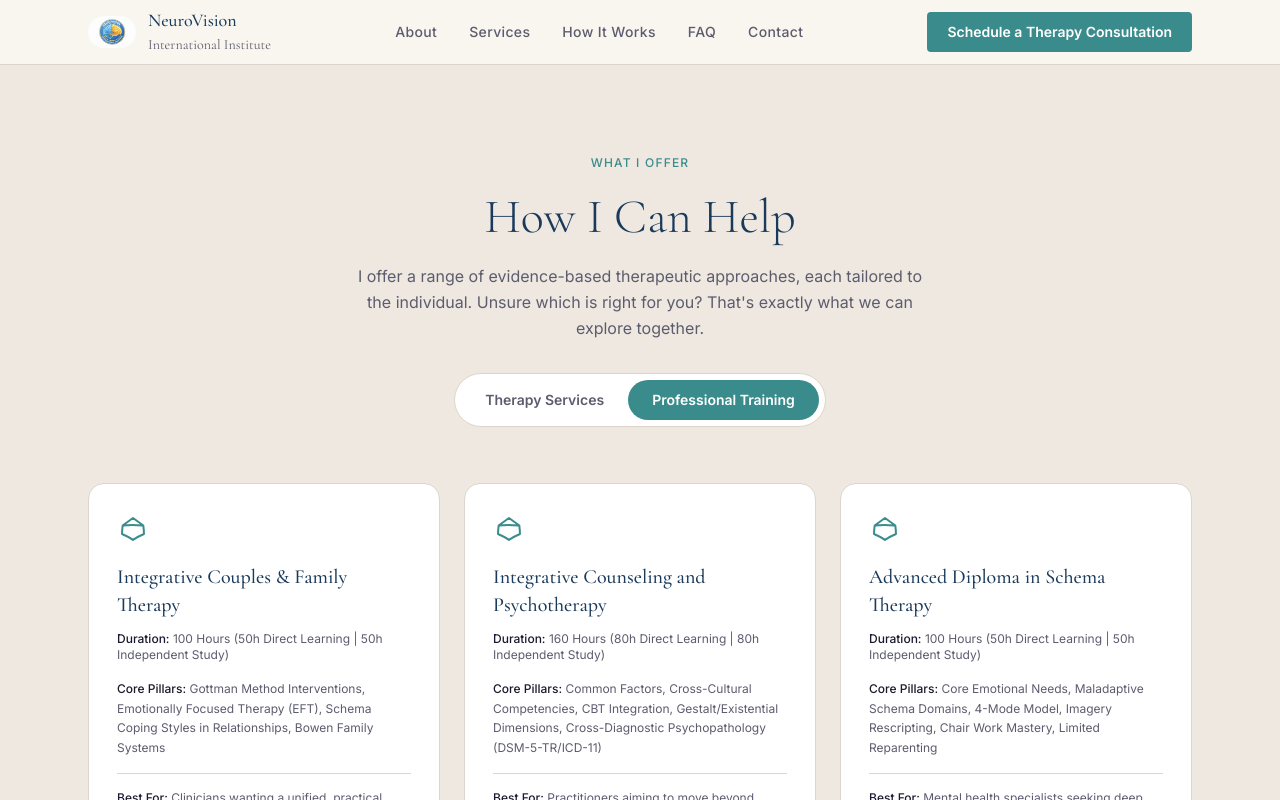
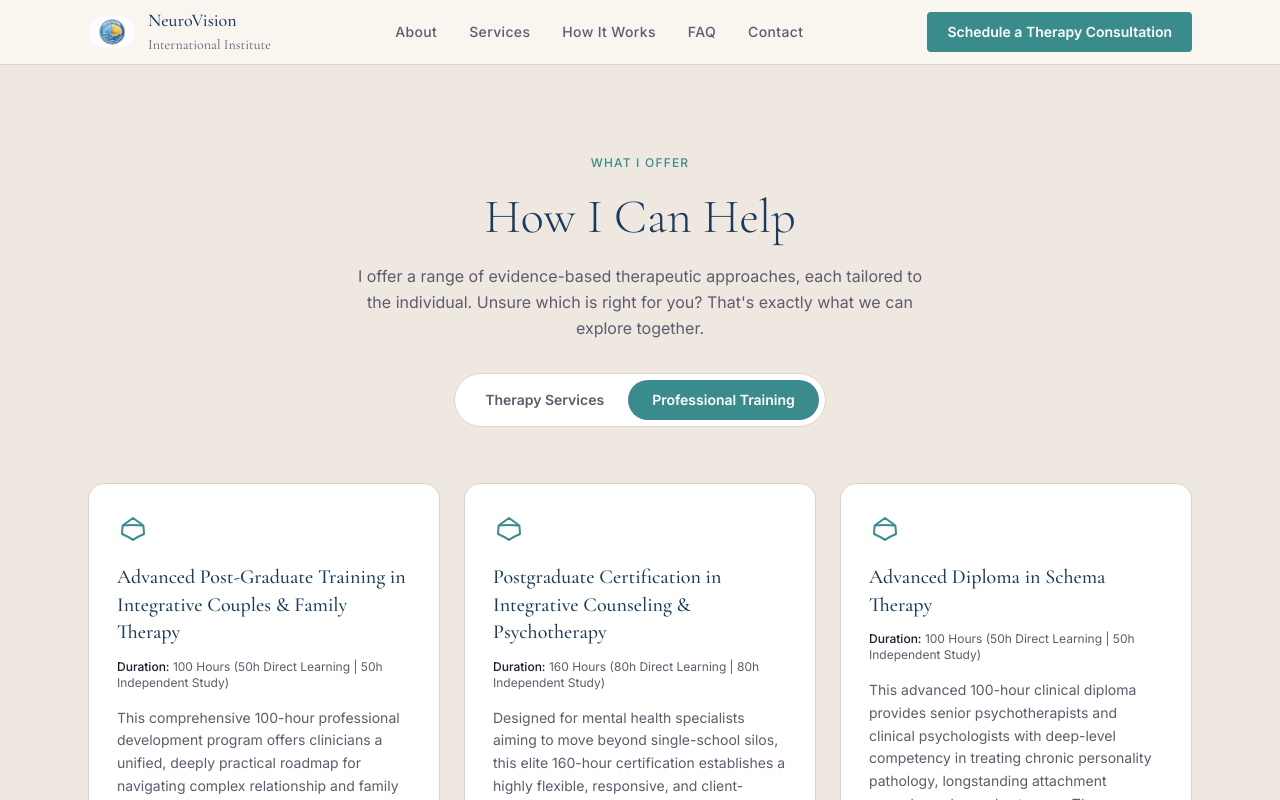
Before and after one commit to Lashalysses/therapy-site, a Next.js app: page / in a window 1280 px wide. Both pictures are taken after a click on the button "Professional Training". Shown: the part 1861-2661 px from the top of the page. Built offline with nearby package versions, Linux system fonts and the light colour scheme.

Commit message:
Update training card descriptions

```diff
--- a/src/components/Services.tsx
+++ b/src/components/Services.tsx
@@ -100,8 +100,10 @@ const trainingPrograms = [
         <path strokeLinecap="round" strokeLinejoin="round" d="M4.26 10.147a60.436 60.436 0 00-.491 6.347A48.627 48.627 0 0112 20.904a48.627 48.627 0 018.232-4.41 60.46 60.46 0 00-.491-6.347M4.26 10.147a59.872 59.872 0 0114.752 0M4.26 10.147L12 4.5l7.74 5.647" />
       </svg>
     ),
-    title: "Integrative Couples & Family Therapy",
+    title: "Advanced Post-Graduate Training in Integrative Couples & Family Therapy",
     duration: "100 Hours (50h Direct Learning | 50h Independent Study)",
+    description:
+      "This comprehensive 100-hour professional development program offers clinicians a unified, deeply practical roadmap for navigating complex relationship and family dynamics. The program begins with rigorous multi-systemic assessment, teaching intake processes using evidence-based tools like the Oral History Interview and Sound Relationship House scales. It weaves together the Gottman Method with Emotionally Focused Therapy (EFT), CBT for Couples, Bowenian family systems theory, and schema-focused approaches — enabling practitioners to restructure unhelpful cognitive patterns and guide couples from defensive gridlock into a shared, resilient life legacy.",
     pillars: [
       "Gottman Method Interventions",
       "Emotionally Focused Therapy (EFT)",
@@ -117,8 +119,10 @@ const trainingPrograms = [
         <path strokeLinecap="round" strokeLinejoin="round" d="M4.26 10.147a60.436 60.436 0 00-.491 6.347A48.627 48.627 0 0112 20.904a48.627 48.627 0 018.232-4.41 60.46 60.46 0 00-.491-6.347M4.26 10.147a59.872 59.872 0 0114.752 0M4.26 10.147L12 4.5l7.74 5.647" />
       </svg>
     ),
-    title: "Integrative Counseling and Psychotherapy",
+    title: "Postgraduate Certification in Integrative Counseling & Psychotherapy",
     duration: "160 Hours (80h Direct Learning | 80h Independent Study)",
+    description:
+      "Designed for mental health specialists aiming to move beyond single-school silos, this elite 160-hour certification establishes a highly flexible, responsive, and client-centered clinical framework. It traces the entire evolution of psychotherapy integration, emphasizing the working alliance and relational attunement. The program merges structured CBT with present-moment Gestalt awareness and Existential meaning-making, concluding with advanced cross-diagnostic psychopathology under DSM-5-TR and ICD-11 frameworks.",
     pillars: [
       "Common Factors",
       "Cross-Cultural Competencies",
@@ -137,6 +141,8 @@ const trainingPrograms = [
     ),
     title: "Advanced Diploma in Schema Therapy",
     duration: "100 Hours (50h Direct Learning | 50h Independent Study)",
+    description:
+      "This advanced 100-hour clinical diploma provides senior psychotherapists and clinical psychologists with deep-level competency in treating chronic personality pathology, longstanding attachment wounds, and complex trauma. The curriculum guides participants through a profound shift into the Schema Mode Model, covering Maladaptive Schema Domains, Child and Dysfunctional Parent modes, and transformative interventions including Imagery Rescripting, Somatic Schema processing, and advanced Chair Work. Includes clinical adaptations for Borderline and Narcissistic personality disorders, forensic contexts, and couples work.",
     pillars: [
       "Core Emotional Needs",
       "Maladaptive Schema Domains",
@@ -154,8 +160,10 @@ const trainingPrograms = [
         <path strokeLinecap="round" strokeLinejoin="round" d="M4.26 10.147a60.436 60.436 0 00-.491 6.347A48.627 48.627 0 0112 20.904a48.627 48.627 0 018.232-4.41 60.46 60.46 0 00-.491-6.347M4.26 10.147a59.872 59.872 0 0114.752 0M4.26 10.147L12 4.5l7.74 5.647" />
       </svg>
     ),
-    title: "Solution-Focused Brief Therapy (SFBT)",
+    title: "Professional Specialization in Solution-Focused Brief Therapy (SFBT)",
     duration: "104 Hours (52h Direct Learning | 52h Independent Study)",
+    description:
+      "This dynamic 104-hour certification is tailored for practitioners, social workers, and executive coaches requiring rapid, strengths-based, and collaborative short-term intervention protocols. It completely flips the traditional problem-centered focus toward a future-focused, solution-building paradigm. Participants master the Miracle Question, exception-finding, and motivational scaling, with specialized modules on pediatric adaptations, brief group facilitation, crisis intervention, and the integration of Solution-Focused Brief Therapy with expressive Art Therapy.",
     pillars: [
       "Future-Focused Language",
       "The Miracle Question",
@@ -172,8 +180,10 @@ const trainingPrograms = [
         <path strokeLinecap="round" strokeLinejoin="round" d="M4.26 10.147a60.436 60.436 0 00-.491 6.347A48.627 48.627 0 0112 20.904a48.627 48.627 0 018.232-4.41 60.46 60.46 0 00-.491-6.347M4.26 10.147a59.872 59.872 0 0114.752 0M4.26 10.147L12 4.5l7.74 5.647" />
       </svg>
     ),
-    title: "Certificate in Sport Psychology",
+    title: "Professional Certificate in Applied Sport Psychology",
     duration: "80 Hours (40h Direct Learning | 40h Independent Study)",
+    description:
+      "This premier 80-hour program is designed for sports psychologists, performance coaches, and clinical consultants mastering the intersection of athletic performance and psychological well-being. Built from motivation and behavioral foundations, it advances into Mental Skills Training, performance profiling, elite sensory imagery, and arousal regulation. The program analyzes peak performance through Individual Zones of Optimal Functioning (IZOF) and Catastrophe Theory, while also addressing athlete burnout, injury neuro-rehabilitation, and psychiatric health in professional sports.",
     pillars: [
       "Psychological Skills Training (PST)",
       "Performance Profiling",
@@ -282,6 +292,9 @@ export default function Services() {
                   <span className="font-medium text-ink">Duration:</span>{" "}
                   {program.duration}
                 </p>
+                <p className="text-ink-muted text-sm leading-relaxed mb-4">
+                  {program.description}
+                </p>
                 <div className="mb-4 flex-1">
                   <p className="text-xs text-ink-muted leading-relaxed">
                     <span className="font-medium text-ink">Core Pillars:</span>{" "}
```
